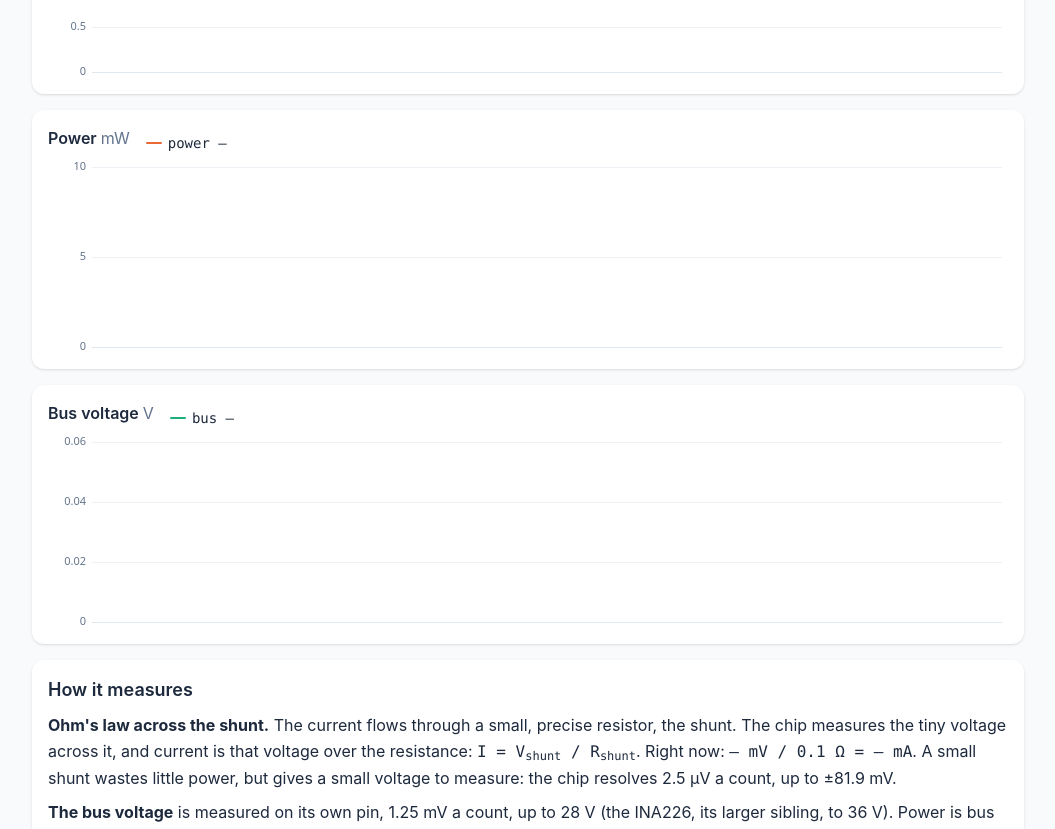
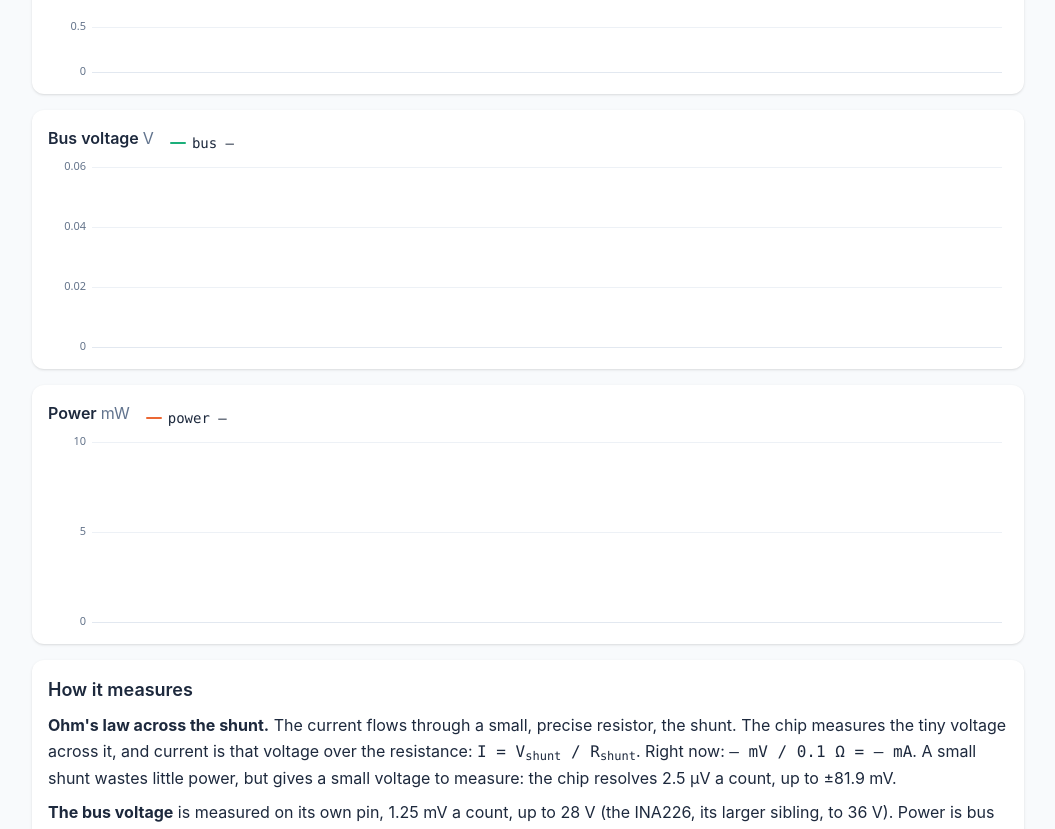
Before and after one commit to aguegu/i2c.ninja, a Vue app: page /ina231 in a window 1280 px wide. Shown: the part 580-1409 px from the top of the page, without its empty margins (112-1167 px from the left). Built offline with nearby package versions, Linux system fonts and the light colour scheme.

Commit message:
INA231 page: the power chart last (current, bus voltage, power)
Co-Authored-By: Claude Opus 5.5 <noreply@anthropic.com>

```diff
--- a/src/views/Ina231View.vue
+++ b/src/views/Ina231View.vue
@@ -86,10 +86,10 @@ const select = 'rounded-md border border-slate-300 bg-transparent px-2 py-1 dark
       <LiveChart title="Current" unit="mA" :series="CURRENT" :values="r ? [r.current * 1000] : []" :source="ina.currentSource" :window-ms="WINDOW_MS" :floor="CURRENT_SPAN_MA" :digits="1" fit />
     </section>
     <section :class="card">
-      <LiveChart title="Power" unit="mW" :series="POWER" :values="r ? [r.power * 1000] : []" :source="ina.powerSource" :window-ms="WINDOW_MS" :floor="POWER_SPAN_MW" :digits="1" fit />
+      <LiveChart title="Bus voltage" unit="V" :series="BUS" :values="r ? [r.bus] : []" :source="ina.busSource" :window-ms="WINDOW_MS" :floor="BUS_SPAN_V" :digits="3" fit />
     </section>
     <section :class="card">
-      <LiveChart title="Bus voltage" unit="V" :series="BUS" :values="r ? [r.bus] : []" :source="ina.busSource" :window-ms="WINDOW_MS" :floor="BUS_SPAN_V" :digits="3" fit />
+      <LiveChart title="Power" unit="mW" :series="POWER" :values="r ? [r.power * 1000] : []" :source="ina.powerSource" :window-ms="WINDOW_MS" :floor="POWER_SPAN_MW" :digits="1" fit />
     </section>
 
     <section :class="[card, 'leading-relaxed']">
```
